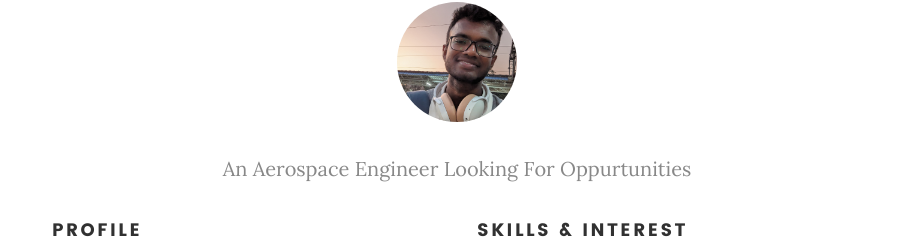
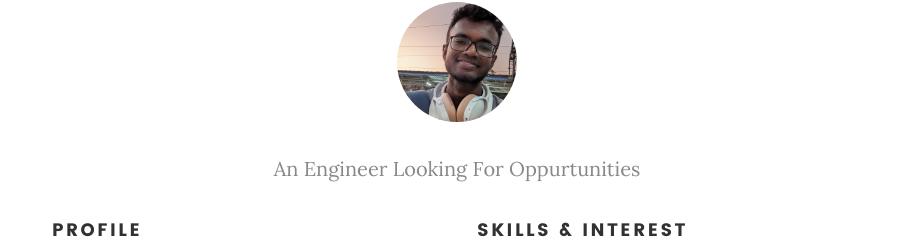
Before and after one commit to timothytim812/personal_website, a plain HTML site: page index.html in a window 1280 px wide. Shown: the part 1018-1260 px from the top of the page, without its empty margins (183-1096 px from the left). Drawn offline with nearby package versions, Linux system fonts and the light colour scheme.

Commit message:
Update index.html

```diff
--- a/index.html
+++ b/index.html
@@ -151,7 +151,7 @@
 
                         <span class="line">
                             <p class="lead">
-                                An Aerospace Engineer Looking For Oppurtunities
+                                An Engineer Looking For Oppurtunities
                             </p>
                         </span>
                     </div>
```
